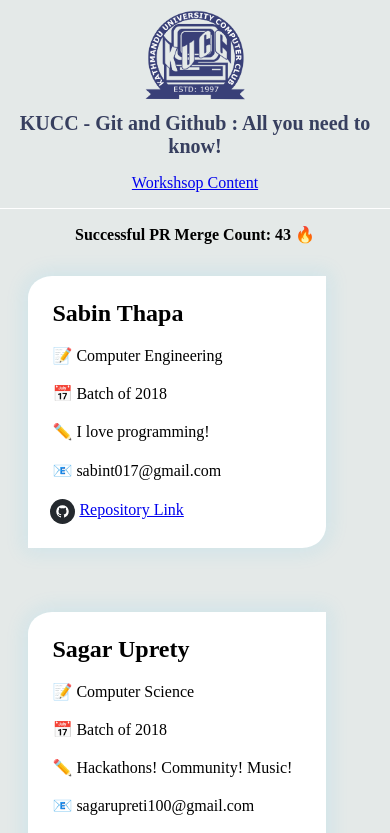
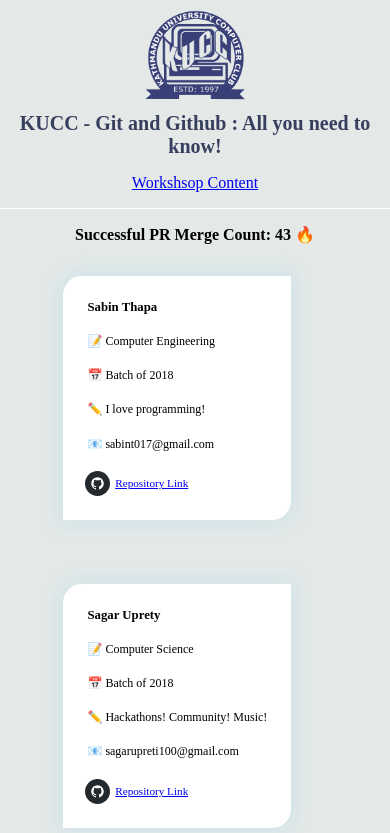
Before and after one commit to kucc1997/git-github-workshop-2022, a React (Create React App) app: page / in a window 390 px wide. Shown: the top 833 px of the page. Built offline with nearby package versions, Linux system fonts and the light colour scheme.

Commit message:
added styles for phones: w<700px

```diff
--- a/src/components/Footer.js
+++ b/src/components/Footer.js
@@ -10,15 +10,15 @@
         <SocialIcon
           url="http://kucc.ku.edu.np/"
           bgColor="#38c0ce"
-          style={{ height: 40, width: 40, marginRight: "15px" }}
+          style={{ height: 25, width: 25, marginRight: "15px" }}
         />
         <SocialIcon
           url="https://www.facebook.com/kucc1997"
-          style={{ height: 40, width: 40, marginRight: "15px" }}
+          style={{ height: 25, width: 25, marginRight: "15px" }}
         />
         <SocialIcon
           url="https://github.com/kucc1997"
-          style={{ height: 40, width: 40 }}
+          style={{ height: 25, width: 25 }}
         />
       </div>
     </div>
--- a/src/components/UserCard.js
+++ b/src/components/UserCard.js
@@ -22,9 +22,9 @@
         {participant.githubProjectUrl && (
           <a
             href={participant.githubProjectUrl}
-            style={{ marginLeft: 4 }}
             target="_blank"
             rel="noreferrer"
+            className="repo-link"
           >
             Repository Link
           </a>
--- a/src/css/App.css
+++ b/src/css/App.css
@@ -24,12 +24,22 @@
   flex-wrap: wrap;
 }
 
+.repo-link {
+  margin-left: 0.3rem;
+}
+
 @media only screen and (max-width: 700px) {
-  .card-list {
+  .main-content .card-list {
     display: flex;
+    flex-direction: row;
     justify-content: center;
     align-items: center;
     margin-left: -0.2rem;
+  }
+
+  .repo-link {
+    font-size: 0.7rem;
+    margin-left: 0.3rem;
   }
 
   .App h2 {
--- a/src/css/UserCard.css
+++ b/src/css/UserCard.css
@@ -56,11 +56,19 @@
   .header-title h1 {
     font-size: 20px;
   }
-
   .card {
-    width: 250px;
+    width: 180px;
   }
   .card-body p {
-    font-size: 16px;
+    font-size: 12px;
+  }
+
+  .footer p {
+    font-size: 12px;
+  }
+  .card-title {
+    padding-bottom: 1.2rem;
+    font-weight: 800;
+    font-size: 0.8rem;
   }
 } ;
```
